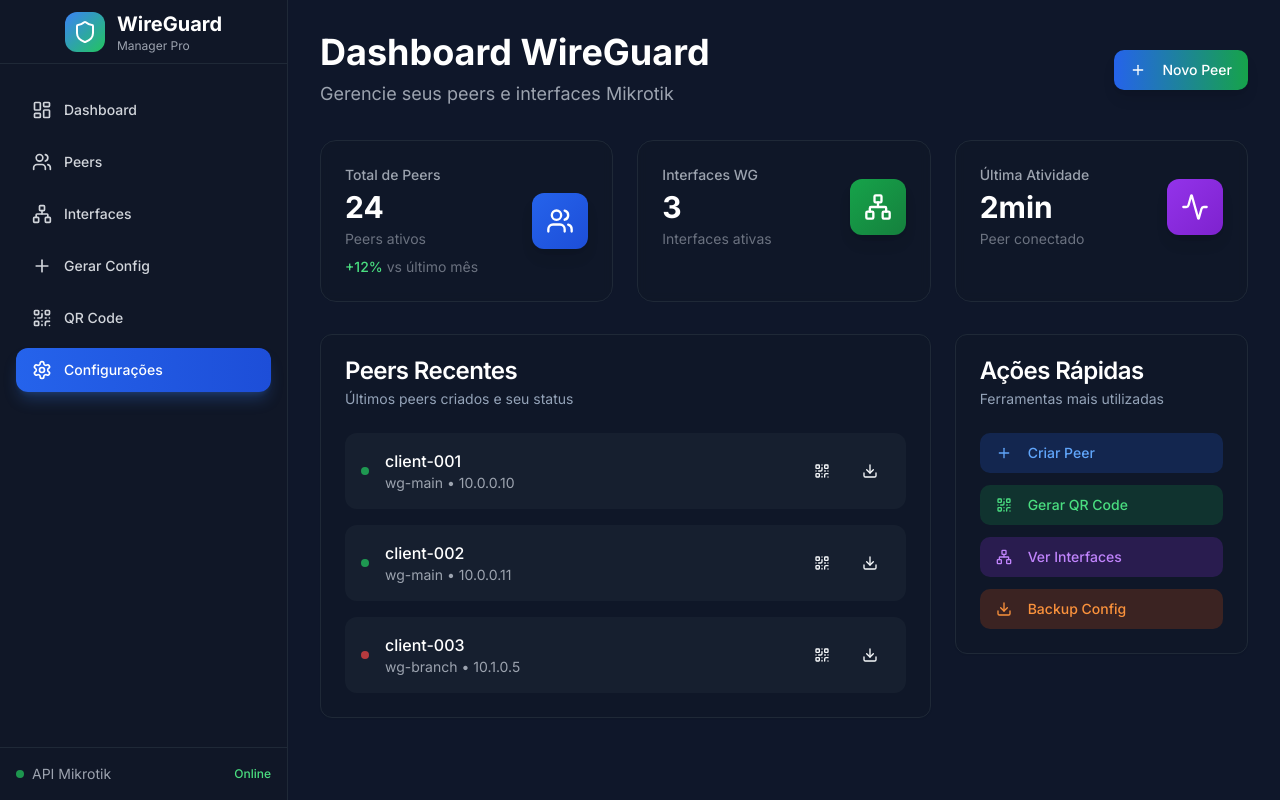
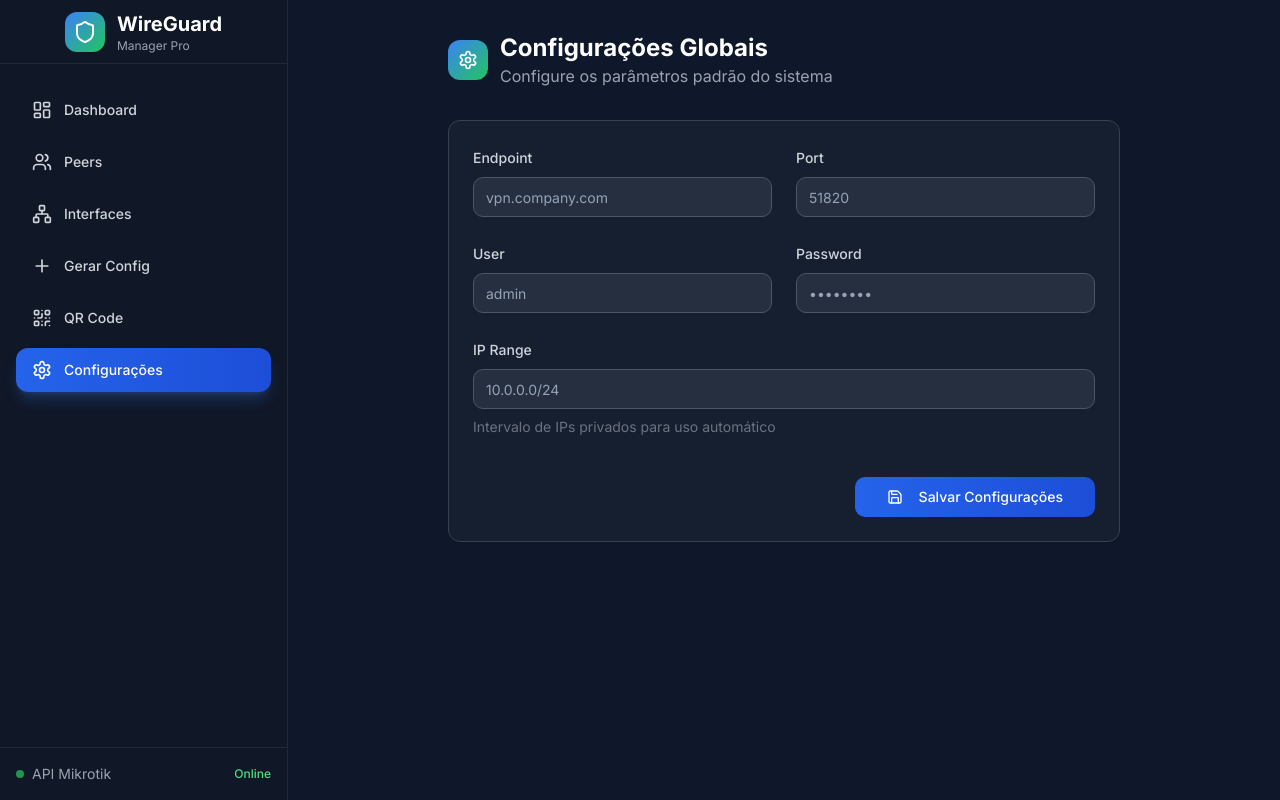
Before and after one commit to R4T0/wiredash-manager, a React (Vite) app: page /settings in a window 1280 px wide. Built offline with nearby package versions, Linux system fonts and the light colour scheme.

Commit message:
feat: Add settings menu and global configuration fields
Adds a settings menu with input fields for global configuration, including endpoint, port, user, password, and IP range. Includes a button to save the data.

```diff
--- a/src/App.tsx
+++ b/src/App.tsx
@@ -7,6 +7,7 @@ import { BrowserRouter, Routes, Route } from "react-router-dom";
 import Dashboard from "./pages/Dashboard";
 import Generate from "./pages/Generate";
 import Peers from "./pages/Peers";
+import Settings from "./pages/Settings";
 import NotFound from "./pages/NotFound";
 
 const queryClient = new QueryClient();
@@ -23,7 +24,7 @@ const App = () => (
           <Route path="/peers" element={<Peers />} />
           <Route path="/interfaces" element={<Dashboard />} />
           <Route path="/qrcode" element={<Generate />} />
-          <Route path="/settings" element={<Dashboard />} />
+          <Route path="/settings" element={<Settings />} />
           <Route path="*" element={<NotFound />} />
         </Routes>
       </BrowserRouter>
--- /dev/null
+++ b/src/components/SettingsForm.tsx
@@ -0,0 +1,143 @@
+
+import React, { useState } from 'react';
+import { Button } from '@/components/ui/button';
+import { Input } from '@/components/ui/input';
+import { Label } from '@/components/ui/label';
+import { Card } from '@/components/ui/card';
+import { Save, Settings } from 'lucide-react';
+
+const SettingsForm = () => {
+  const [formData, setFormData] = useState({
+    endpoint: '',
+    port: '',
+    user: '',
+    password: '',
+    ipRange: ''
+  });
+
+  const handleInputChange = (e: React.ChangeEvent<HTMLInputElement>) => {
+    const { name, value } = e.target;
+    setFormData(prev => ({
+      ...prev,
+      [name]: value
+    }));
+  };
+
+  const handleSave = () => {
+    console.log('Saving global configuration:', formData);
+    // Here you would typically save to your backend/database
+    alert('Configurações salvas com sucesso!');
+  };
+
+  return (
+    <div className="max-w-2xl mx-auto space-y-8">
+      <div className="flex items-center space-x-3">
+        <div className="w-10 h-10 bg-gradient-to-br from-blue-500 to-green-500 rounded-xl flex items-center justify-center">
+          <Settings className="w-5 h-5 text-white" />
+        </div>
+        <div>
+          <h1 className="text-2xl font-bold text-white">Configurações Globais</h1>
+          <p className="text-gray-400">Configure os parâmetros padrão do sistema</p>
+        </div>
+      </div>
+
+      <Card className="bg-gray-800/50 border-gray-700 p-6">
+        <div className="space-y-6">
+          <div className="grid grid-cols-1 md:grid-cols-2 gap-6">
+            <div className="space-y-2">
+              <Label htmlFor="endpoint" className="text-gray-300">
+                Endpoint
+              </Label>
+              <Input
+                id="endpoint"
+                name="endpoint"
+                type="text"
+                placeholder="vpn.company.com"
+                value={formData.endpoint}
+                onChange={handleInputChange}
+                className="bg-gray-700/50 border-gray-600 text-white placeholder-gray-400 focus:border-blue-500"
+              />
+            </div>
+
+            <div className="space-y-2">
+              <Label htmlFor="port" className="text-gray-300">
+                Port
+              </Label>
+              <Input
+                id="port"
+                name="port"
+                type="number"
+                placeholder="51820"
+                value={formData.port}
+                onChange={handleInputChange}
+                className="bg-gray-700/50 border-gray-600 text-white placeholder-gray-400 focus:border-blue-500"
+              />
+            </div>
+          </div>
+
+          <div className="grid grid-cols-1 md:grid-cols-2 gap-6">
+            <div className="space-y-2">
+              <Label htmlFor="user" className="text-gray-300">
+                User
+              </Label>
+              <Input
+                id="user"
+                name="user"
+                type="text"
+                placeholder="admin"
+                value={formData.user}
+                onChange={handleInputChange}
+                className="bg-gray-700/50 border-gray-600 text-white placeholder-gray-400 focus:border-blue-500"
+              />
+            </div>
+
+            <div className="space-y-2">
+              <Label htmlFor="password" className="text-gray-300">
+                Password
+              </Label>
+              <Input
+                id="password"
+                name="password"
+                type="password"
+                placeholder="••••••••"
+                value={formData.password}
+                onChange={handleInputChange}
+                className="bg-gray-700/50 border-gray-600 text-white placeholder-gray-400 focus:border-blue-500"
+              />
+            </div>
+          </div>
+
+          <div className="space-y-2">
+            <Label htmlFor="ipRange" className="text-gray-300">
+              IP Range
+            </Label>
+            <Input
+              id="ipRange"
+              name="ipRange"
+              type="text"
+              placeholder="10.0.0.0/24"
+              value={formData.ipRange}
+              onChange={handleInputChange}
+              className="bg-gray-700/50 border-gray-600 text-white placeholder-gray-400 focus:border-blue-500"
+            />
+            <p className="text-sm text-gray-500">
+              Intervalo de IPs privados para uso automático
+            </p>
+          </div>
+
+          <div className="flex justify-end pt-4">
+            <Button
+              onClick={handleSave}
+              className="bg-gradient-to-r from-blue-600 to-blue-700 hover:from-blue-700 hover:to-blue-800 text-white px-8"
+            >
+              <Save className="w-4 h-4 mr-2" />
+              Salvar Configurações
+            </Button>
+          </div>
+        </div>
+      </Card>
+    </div>
+  );
+};
+
+export default SettingsForm;
--- a/src/components/ui/card.tsx
+++ b/src/components/ui/card.tsx
@@ -1,3 +1,4 @@
+
 import * as React from "react"
 
 import { cn } from "@/lib/utils"
--- /dev/null
+++ b/src/pages/Settings.tsx
@@ -0,0 +1,14 @@
+
+import React from 'react';
+import Layout from '../components/Layout';
+import SettingsForm from '../components/SettingsForm';
+
+const Settings = () => {
+  return (
+    <Layout>
+      <SettingsForm />
+    </Layout>
+  );
+};
+
+export default Settings;
```
